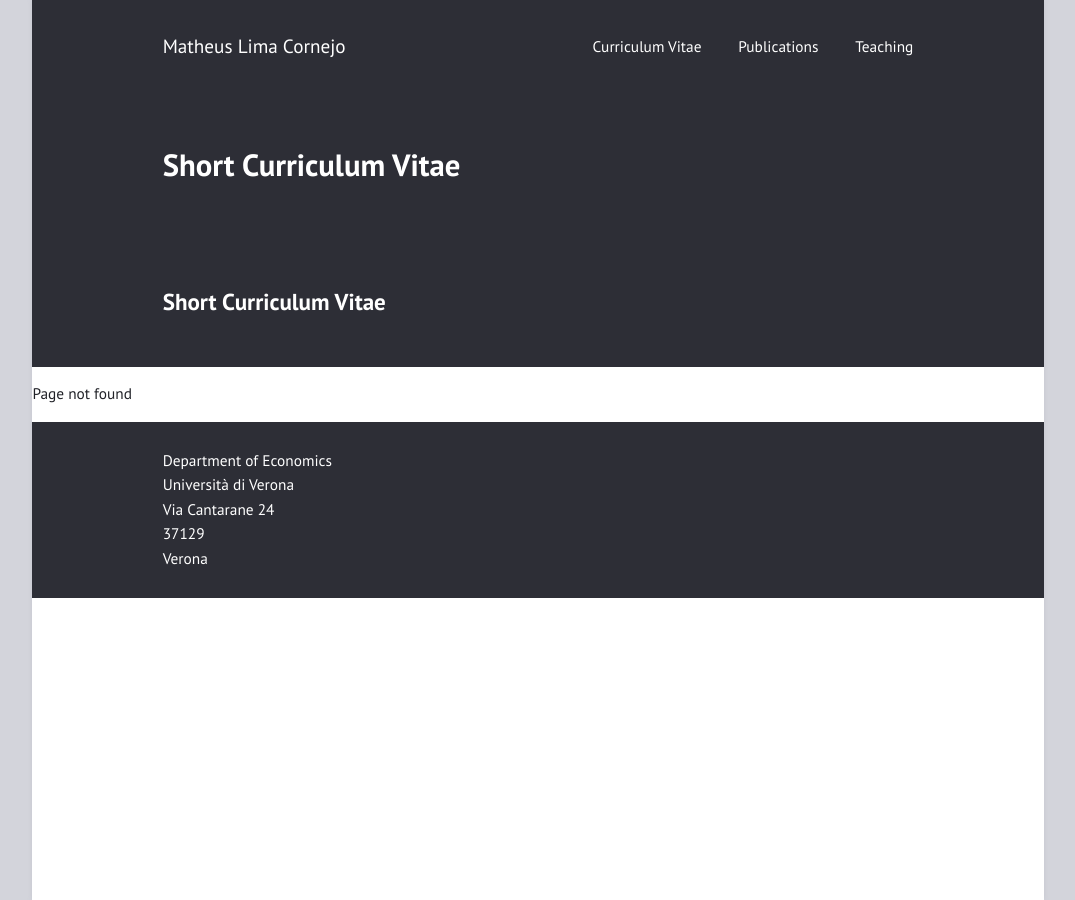
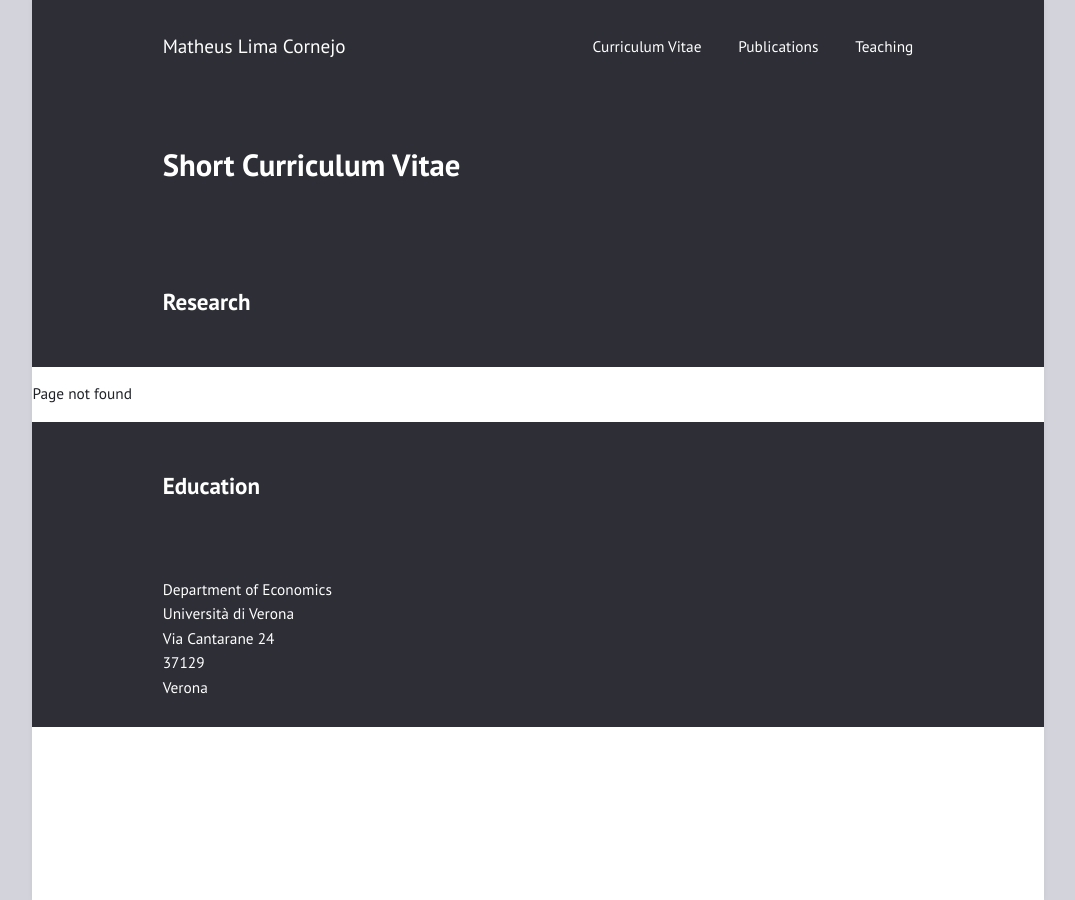
Before and after one commit to limacornejo/limacornejo.github.io, a Jekyll site: the page built from cv.md, in a window 1280 px wide. Shown: the whole page, without its empty margins (102-1177 px from the left). Built offline with Jekyll 4.4.1, drawn with Linux system fonts in a browser that asks for light colours.

Commit message:
Update cv.md

```diff
--- a/cv.md
+++ b/cv.md
@@ -5,7 +5,9 @@ layout: default
 
 <header><h1>Short Curriculum Vitae</h1></header>
 
-<header><h2>Short Curriculum Vitae</h2></header>
+<header><h2>Research</h2></header>
+
+<p>Page not found</p>
 
 
-<p>Page not found</p>
+<header><h2>Education</h2></header>
```
